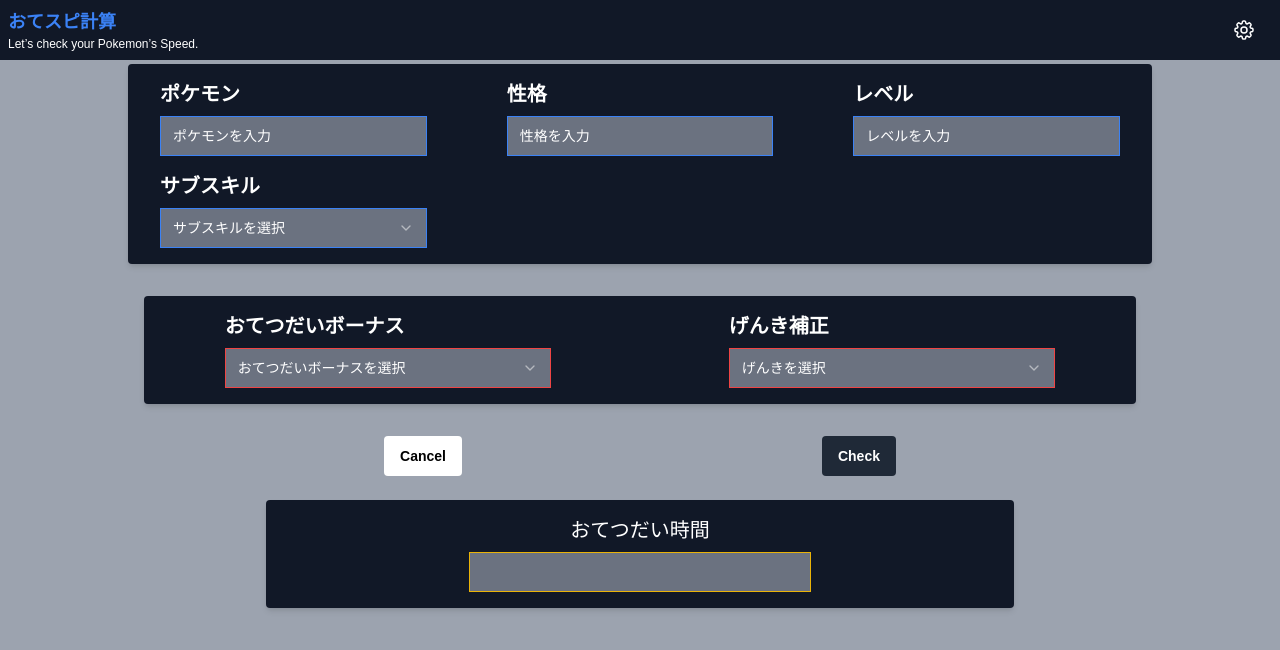
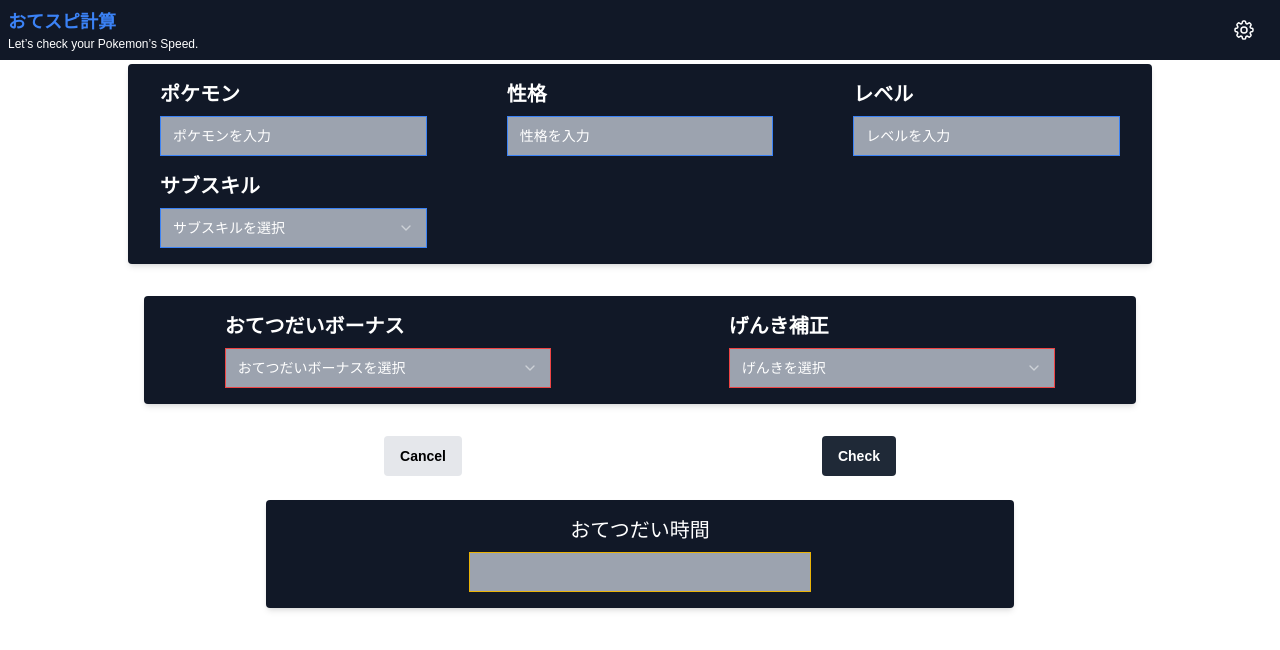
Before and after one commit to Sug1re/PokemonSleep_HelpSpeed, a Next.js app: page / in a window 1280 px wide. Shown: the top 650 px of the page. Built offline with nearby package versions, Linux system fonts and the light colour scheme; a web font is replaced by a local one.

Commit message:
プチ修正5

```diff
--- a/app/components/Bonuss.tsx
+++ b/app/components/Bonuss.tsx
@@ -43,13 +43,13 @@
         <Select onValueChange={handlePokemonBonussChange}  >
           <SelectTrigger
             id="pokemonBonuss"
-            className="bg-gray-500 text-white border-red-500"
+            className="bg-gray-400 text-white border-red-500"
           >
             <SelectValue placeholder="おてつだいボーナスを選択" />
           </SelectTrigger>
           <SelectContent
             position="popper"
-            className="bg-gray-500 text-white border-red-500"
+            className="bg-gray-400 text-white border-red-500"
           >
             <SelectItem
               value="1"
--- a/app/components/Energy.tsx
+++ b/app/components/Energy.tsx
@@ -43,14 +43,14 @@
         <Select onValueChange={handlePokemonBonussChange}>
           <SelectTrigger
             id="pokemonEnergy"
-            className="bg-gray-500 text-white border-red-500 "
+            className="bg-gray-400 text-white border-red-500 "
           >
             <SelectValue placeholder="げんきを選択" />
           </SelectTrigger>
 
           <SelectContent
             position="popper"
-            className="bg-gray-500 text-white border-red-500"
+            className="bg-gray-400 text-white border-red-500"
           >
             <SelectItem
               value="80"
--- a/app/components/Skill.tsx
+++ b/app/components/Skill.tsx
@@ -41,7 +41,7 @@
         <Select onValueChange={handlePokemonSkillChange} >
           <SelectTrigger
             id="pokemonSkill"
-            className="bg-gray-500 text-white border-blue-500"
+            className="bg-gray-400 text-white border-blue-500"
           >
             <SelectValue placeholder="サブスキルを選択" />
           </SelectTrigger>
--- a/app/information/page.tsx
+++ b/app/information/page.tsx
@@ -9,7 +9,7 @@
 
 const information = () => {
   return (
-    <main className="bg-gray-100 min-h-screen pt-20">
+    <main className=" min-h-screen pt-20">
       <div className=" p-4 ">
         <Card className=" rounded sm:w-1/2 lg:w-1/3">
           <CardHeader>
--- a/app/page.tsx
+++ b/app/page.tsx
@@ -340,7 +340,7 @@
   };
 
   return (
-    <main className=" min-h-screen bg-gray-400">
+    <main className=" min-h-screen">
        <form onSubmit={handleSubmit} className=" flex flex-col justify-evenly">
         <div className="  pt-20 px-4 sm:px-12 md:px-16 lg:px-32 md:pt-32 lg:pt-16">
           <div className="grid custom-xs:grid-cols-2 sm:grid-cols-3 gap-4 bg-gray-900 rounded shadow-md  py-4">
@@ -354,7 +354,7 @@
               <Input
                 id="pokemonName"
                 type="text"
-                className=" bg-gray-500 text-white border-blue-500"
+                className=" bg-gray-400 text-white border-blue-500"
                 placeholder="ポケモンを入力"
                 value={pokemonName}
                 onChange={handlePokemonNameChange}
@@ -370,7 +370,7 @@
               <Input
                 id="pokemonPersonality"
                 type="text"
-                className=" bg-gray-500 text-white border-blue-500"
+                className=" bg-gray-400 text-white border-blue-500"
                 placeholder="性格を入力"
                 value={pokemonPersonality}
                 onChange={handlePokemonPesonalityChange}
@@ -386,7 +386,7 @@
               <Input
                 id="pokemonLevel"
                 type="text"
-                className=" bg-gray-500 text-white border-blue-500"
+                className=" bg-gray-400 text-white border-blue-500"
                 placeholder="レベルを入力"
                 value={pokemonLevel}
                 onChange={handlePokemonlevelChange}
@@ -415,7 +415,7 @@
         <CardFooter className="flex justify-evenly">
           <div>
             <Button
-              className=" bg-white rounded transform hover:bg-gray-200 hover:scale-90 font-semibold transition-all duration-300"
+              className=" bg-gray-200 rounded transform hover:bg-gray-300 hover:scale-90 font-semibold transition-all duration-300"
               onClick={handleCancelButtonClick}
             >
               Cancel
@@ -440,7 +440,7 @@
               type="text"
               readOnly
               value={helperTime}
-              className=" bg-gray-500 text-white border-yellow-500 w-1/2 "
+              className=" bg-gray-400 text-white border-yellow-500 w-1/2 "
             />
           </div>
         </div>
--- a/components/ui/card.tsx
+++ b/components/ui/card.tsx
@@ -9,7 +9,7 @@
   <div
     ref={ref}
     className={cn(
-      "rounded-lg border bg-card text-card-foreground shadow-sm bg-white",
+      "rounded-lg border bg-card text-card-foreground shadow-sm bg-gray-200",
       className
     )}
     {...props}
```
